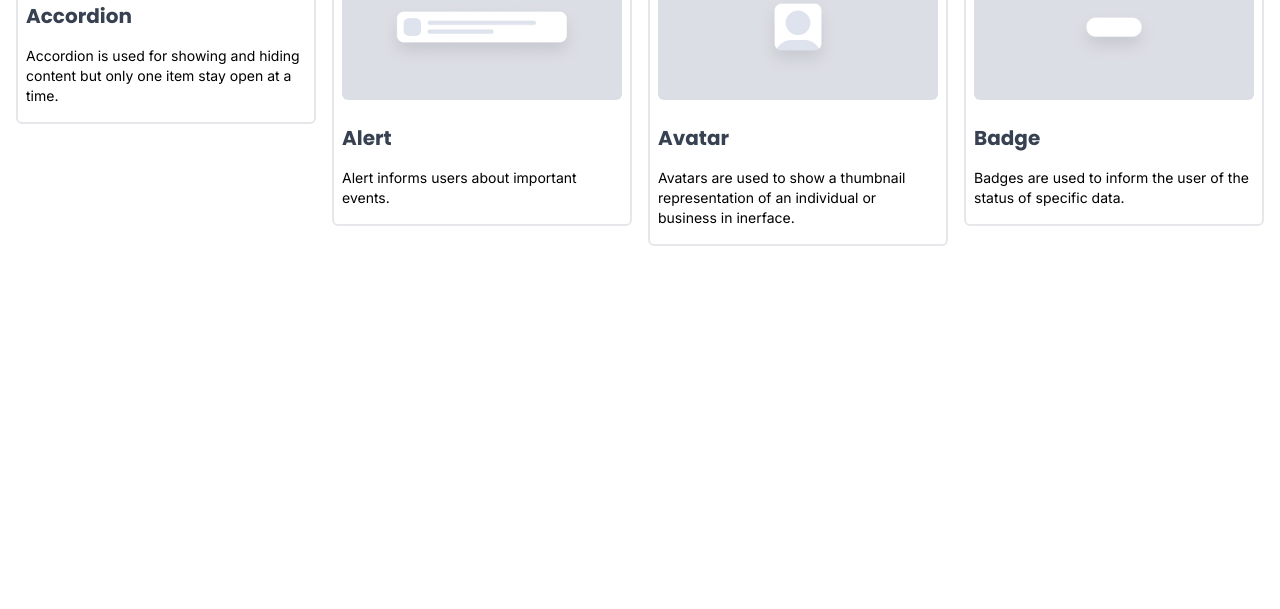
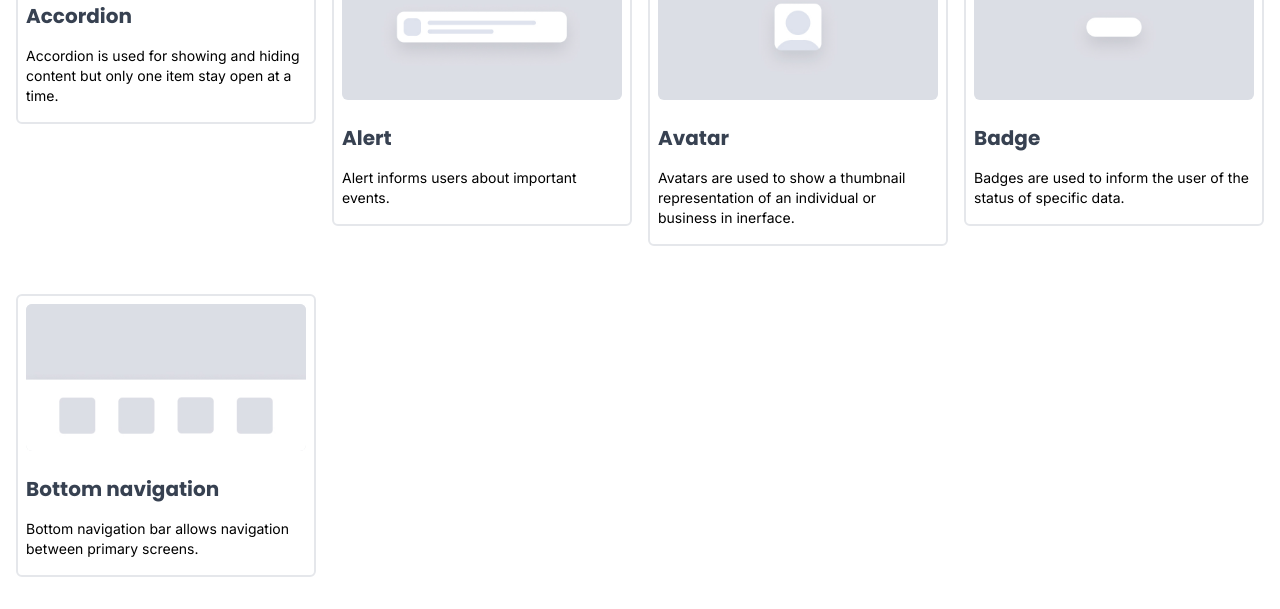
Before and after one commit to StrandedDev/ByteCode, a website: page index.html in a window 1280 px wide. Shown: the part 1032-1641 px from the top of the page. Before the commit the page ends 1310 px from the top, so only its background shows below. Drawn offline with nearby package versions, Linux system fonts and the light colour scheme.

Commit message:
Added components library 22.2.24

```diff
--- a/index.html
+++ b/index.html
@@ -149,6 +149,21 @@
             </a>
         </div>
     <!-- Component -->
+    <!-- Component -->
+        <div class="h-fit border-2 border-gray-200 sm:my-4 w-auto max-w-72 lg:max-w-96 p-2 overflow-hidden rounded-md hover:shadow-md hover:border-gray-300 hover:bg-gray-300 hover:translate-y-[-5px] duration-200">
+            <a href="/components/accordion/">
+                <section class="min-w-48 overflow-hidden rounded-md bg-gray-200 grid place-items-center">
+                    <img src="./images/Component_icon/bottom-navigation.jpg" alt="Bottom navigation">
+                </section>
+                <section>
+                    <h1 class="font-['Poppins'] font-bold text-xl pt-6 pb-2 text-gray-700">Bottom navigation</h1>
+                    <p class="font-['Inter'] text-sm py-2">
+                        Bottom navigation bar allows navigation between primary screens.
+                    </p>
+                </section>
+            </a>
+        </div>
+    <!-- Component -->
 
 
 </section>
```
Also changed, not shown: images/Component_icon/bottom-navigation.jpg (added).
